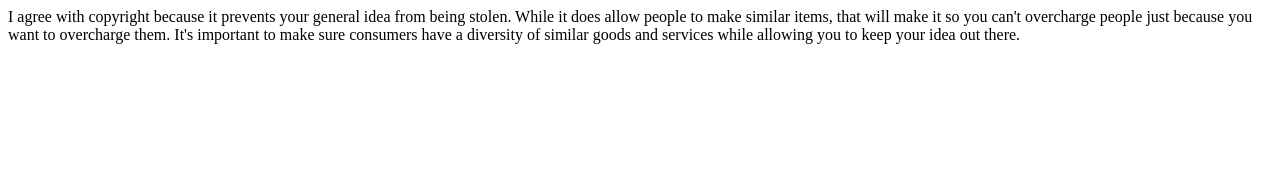
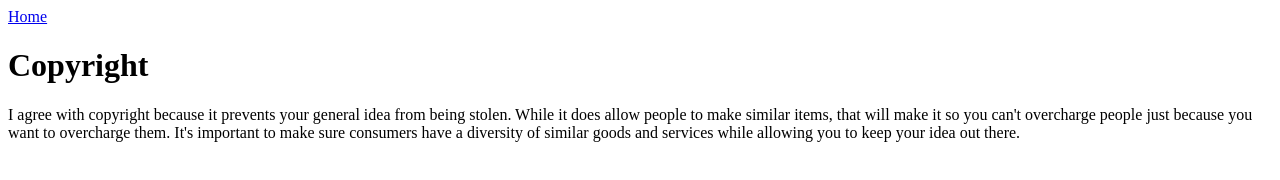
Before and after one commit to ScottyBoy513/Copyright, a plain HTML site: page home.html in a window 1280 px wide. Drawn offline with Linux system fonts and the light colour scheme.

Commit message:
Update home.html

```diff
--- a/home.html
+++ b/home.html
@@ -1,7 +1,10 @@
 <html>
 <body>
-<p>
-I agree with copyright because it prevents your general idea from being stolen. While it does allow people to make similar items, that will make it so you can't overcharge people just because you want to overcharge them. It's important to make sure consumers have a diversity of similar goods and services while allowing you to keep your idea out there.
-</p>
+<div class="topnav" id="myTopnav">
+<a href="home.html">Home</a>
+  <h1>Copyright</h1>
+  <p>
+    I agree with copyright because it prevents your general idea from being stolen. While it does allow people to make similar items, that will make it so you can't overcharge people just because you want to overcharge them. It's important to make sure consumers have a diversity of similar goods and services while allowing you to keep your idea out there.
+  </p>
 </body>
 </html>
```
